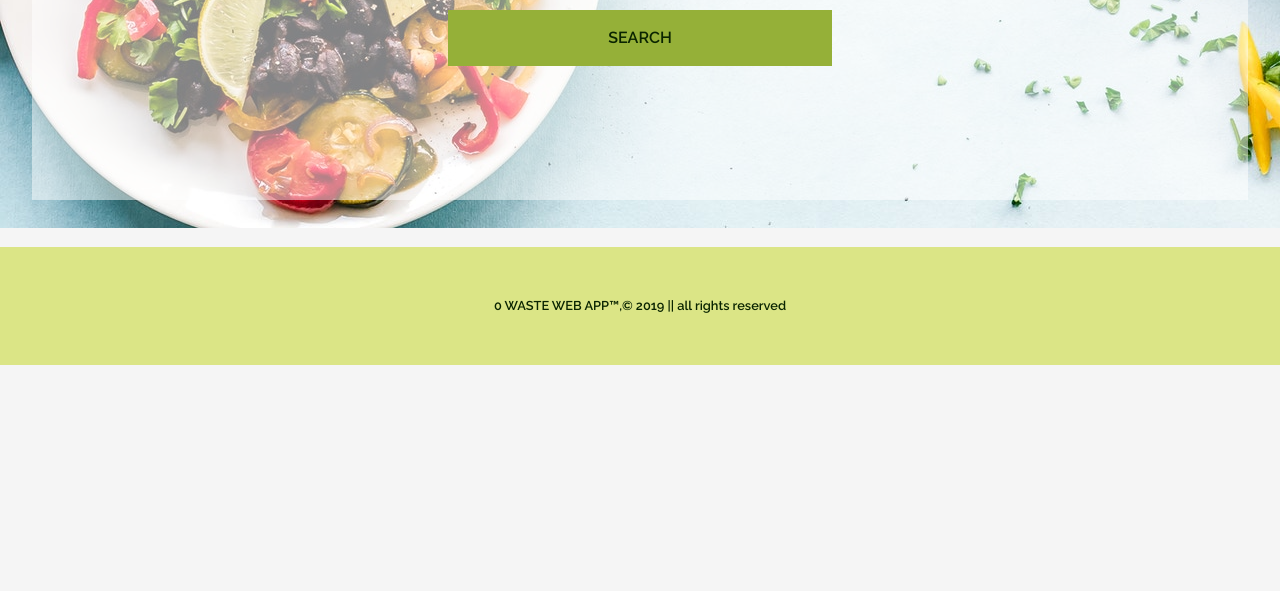
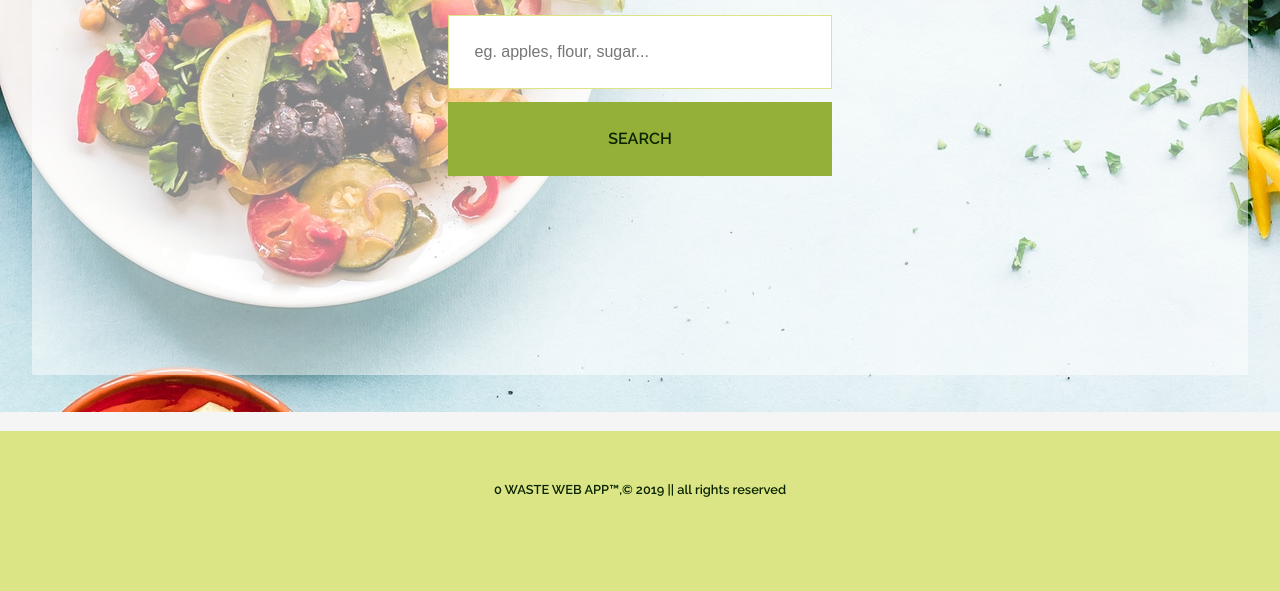
Before and after one commit to PaulinaBodio/0-WASTE-WEB-APP, a website built with webpack: page src/index.html in a window 1280 px wide. Shown: the part 396-987 px from the top of the page. Before the commit the page ends 800 px from the top, so only its background shows below. Built offline with nearby package versions, Linux system fonts and the light colour scheme.

Commit message:
Main banner height change

```diff
--- a/src/css/style.css
+++ b/src/css/style.css
@@ -46,7 +46,7 @@ body {
 main {
     margin-top: 8vh;
     width: 100vw;
-    height: 70vh;
+    height: 93vh;
     display: flex;
     flex-direction: column;
     align-items: center;
@@ -186,7 +186,7 @@ p.show-more:hover {
 
 footer {
     width: 100vw;
-    /* height: 20vh; */
+    height: 20vh;
     margin-top: 1%;
     background-color: var(--lime-green);
     text-align: center;
```
Also changed, not shown: dist/bundle.js, mockup.png.
